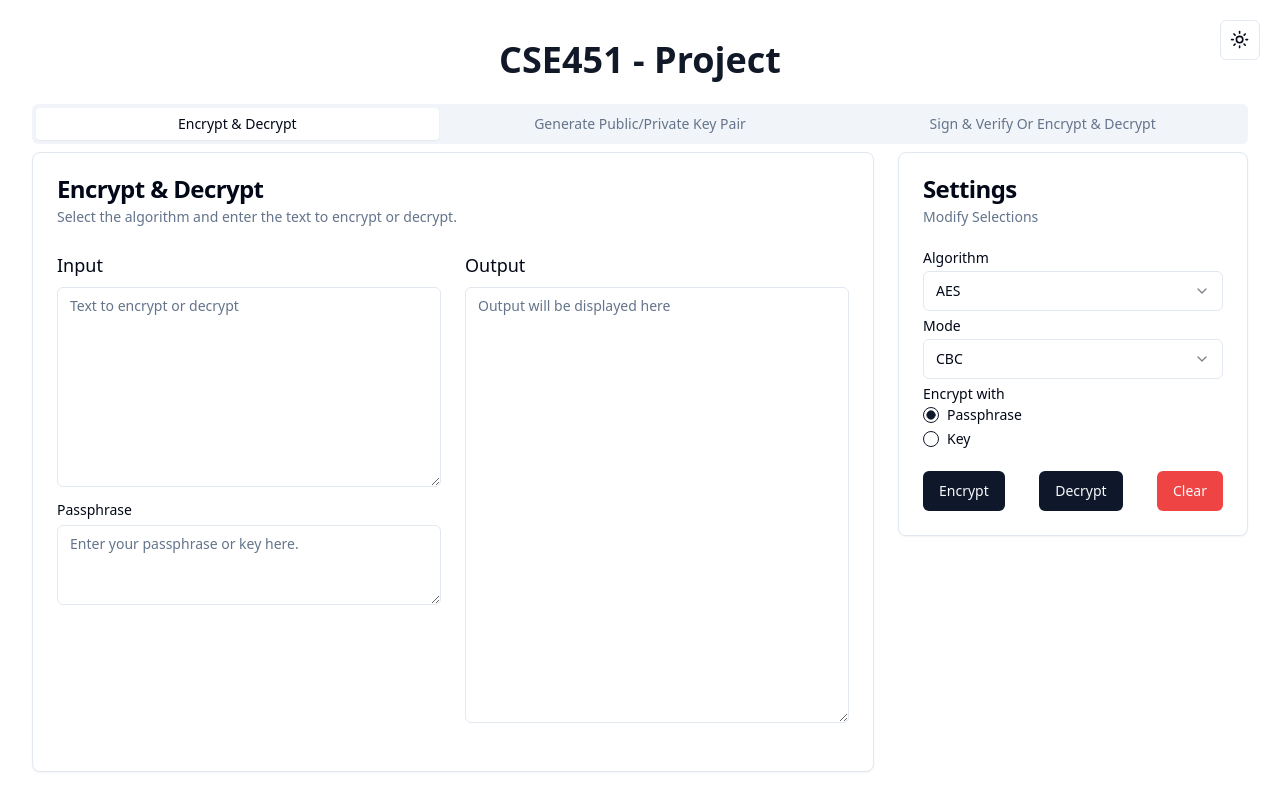
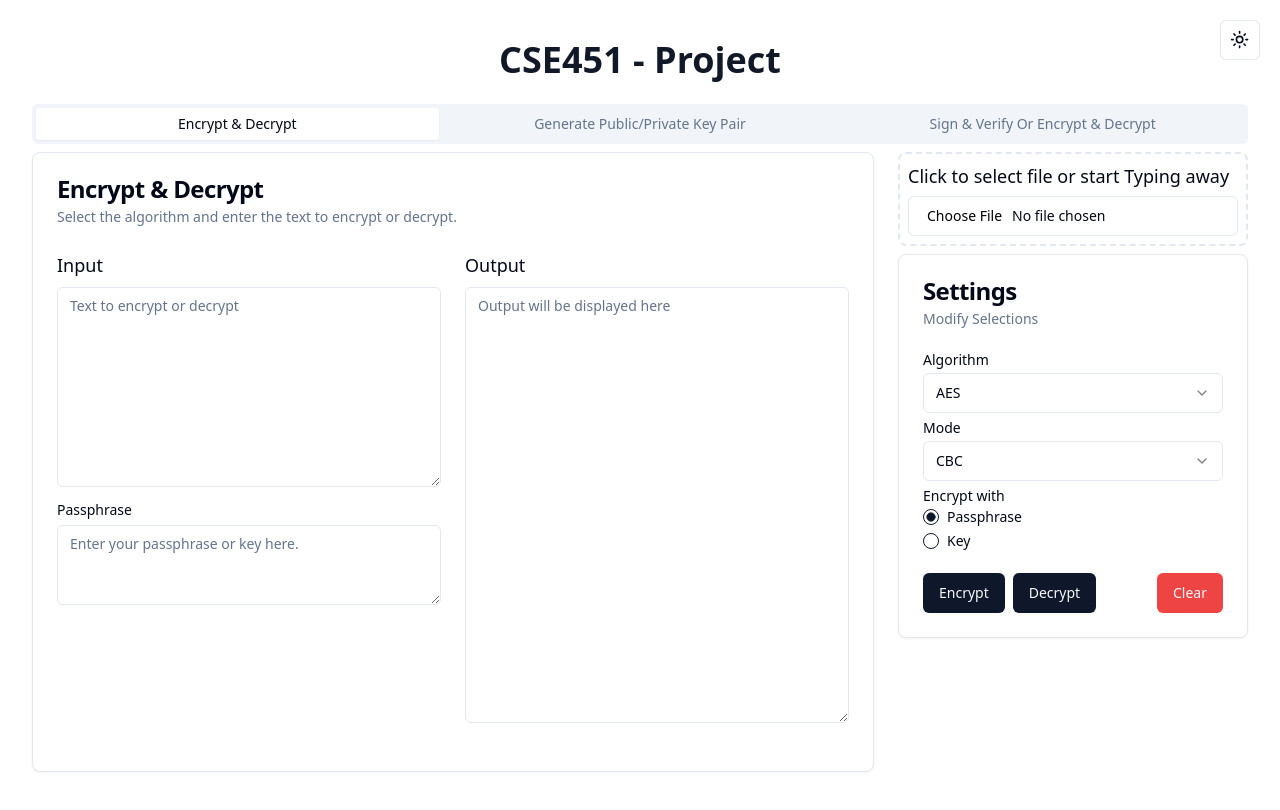
Before and after one commit to Meqdad0C/crypto-project, a React (Vite) app: page / in a window 1280 px wide. Built offline with nearby package versions, Linux system fonts and the light colour scheme.

Commit message:
Add file input for selecting files and updating input text

```diff
--- a/src/App.tsx
+++ b/src/App.tsx
@@ -3,6 +3,7 @@
 import { Button } from '@/components/ui/button'
 import { Textarea } from './components/ui/textarea'
 import { Label } from './components/ui/label'
+import { Input } from './components/ui/input'
 import { ModeToggle } from './components/mode-toggle'
 import {
   Select,
@@ -429,7 +430,25 @@ function App() {
                 </p>
               </CardFooter>
             </Card>
-            <aside className=" w-[350px] flex-col sm:flex md:order-2">
+            <aside className=" w-[350px] flex-col gap-2 sm:flex md:order-2">
+              <div className="grid w-full max-w-sm cursor-pointer items-center gap-1.5 rounded-lg border-2 border-dashed p-2 hover:border-gray-500">
+                <Label htmlFor="file" className="text-lg">
+                  Click to select file or start Typing away
+                </Label>
+                <Input
+                  id="file"
+                  type="file"
+                  onChange={(e) => {
+                    const file = e.target.files[0]
+                    const reader = new FileReader()
+                    reader.onload = function (e) {
+                      const text = e.target?.result
+                      setInputText(text as string)
+                    }
+                    reader.readAsText(file)
+                  }}
+                />
+              </div>
               <Card>
                 <CardHeader>
                   <CardTitle>Settings</CardTitle>
@@ -481,8 +500,10 @@ function App() {
                   </div>
                 </CardContent>
                 <CardFooter className="flex justify-between">
-                  <Button onClick={handleEncrypt}>Encrypt</Button>
-                  <Button onClick={handleDecrypt}>Decrypt</Button>
+                  <div className="flex space-x-2">
+                    <Button onClick={handleEncrypt}>Encrypt</Button>
+                    <Button onClick={handleDecrypt}>Decrypt</Button>
+                  </div>
                   <Button variant="destructive" onClick={handleClear}>
                     Clear
                   </Button>
@@ -673,7 +694,25 @@ function App() {
                 </p>
               </CardFooter>
             </Card>
-            <aside className=" w-[350px] flex-col sm:flex md:order-2">
+            <aside className=" w-[350px] flex-col gap-2 sm:flex md:order-2">
+              <div className="grid w-full max-w-sm cursor-pointer items-center gap-1.5 rounded-lg border-2 border-dashed p-2 hover:border-gray-500">
+                <Label htmlFor="file" className="text-lg">
+                  Click to select file or start Typing away
+                </Label>
+                <Input
+                  id="file"
+                  type="file"
+                  onChange={(e) => {
+                    const file = e.target.files[0]
+                    const reader = new FileReader()
+                    reader.onload = function (e) {
+                      const text = e.target?.result
+                      setKeyText(text as string)
+                    }
+                    reader.readAsText(file)
+                  }}
+                />
+              </div>
               <Card>
                 <CardHeader>
                   <CardTitle>Settings</CardTitle>
```
